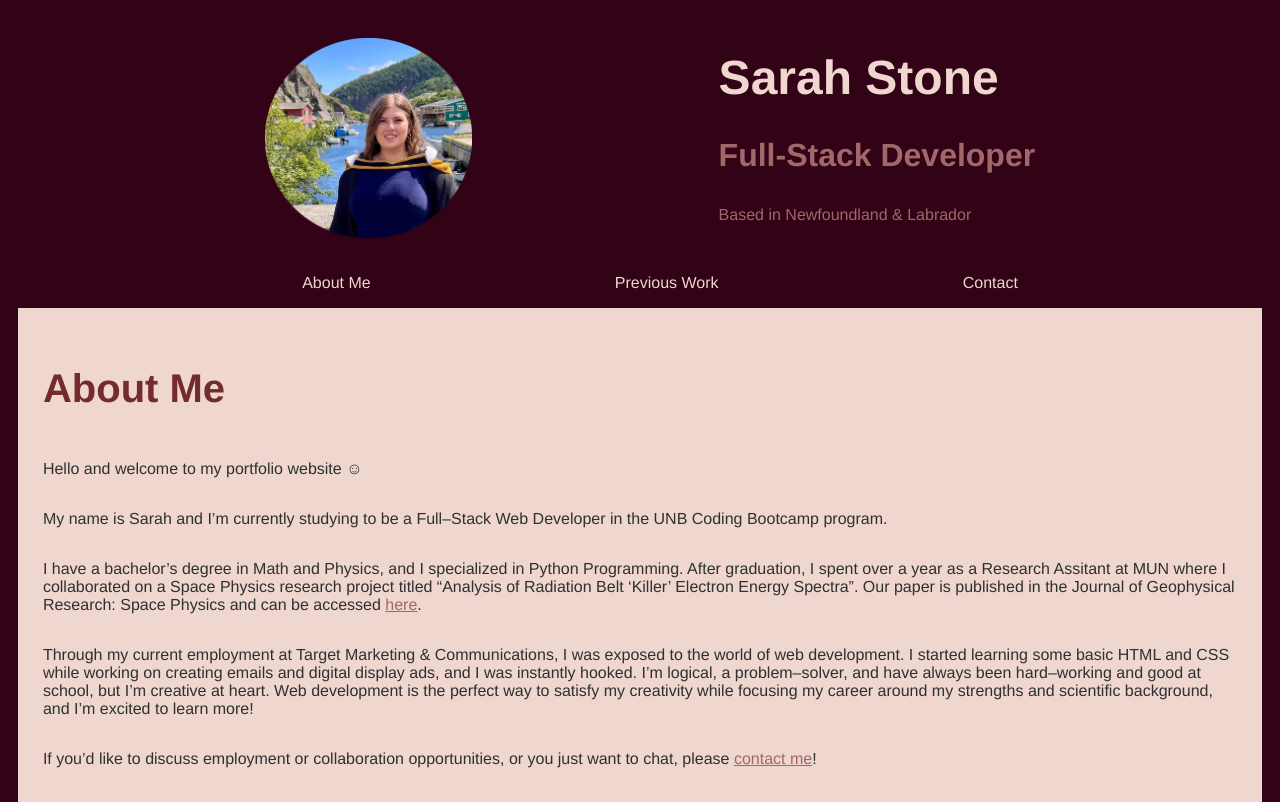
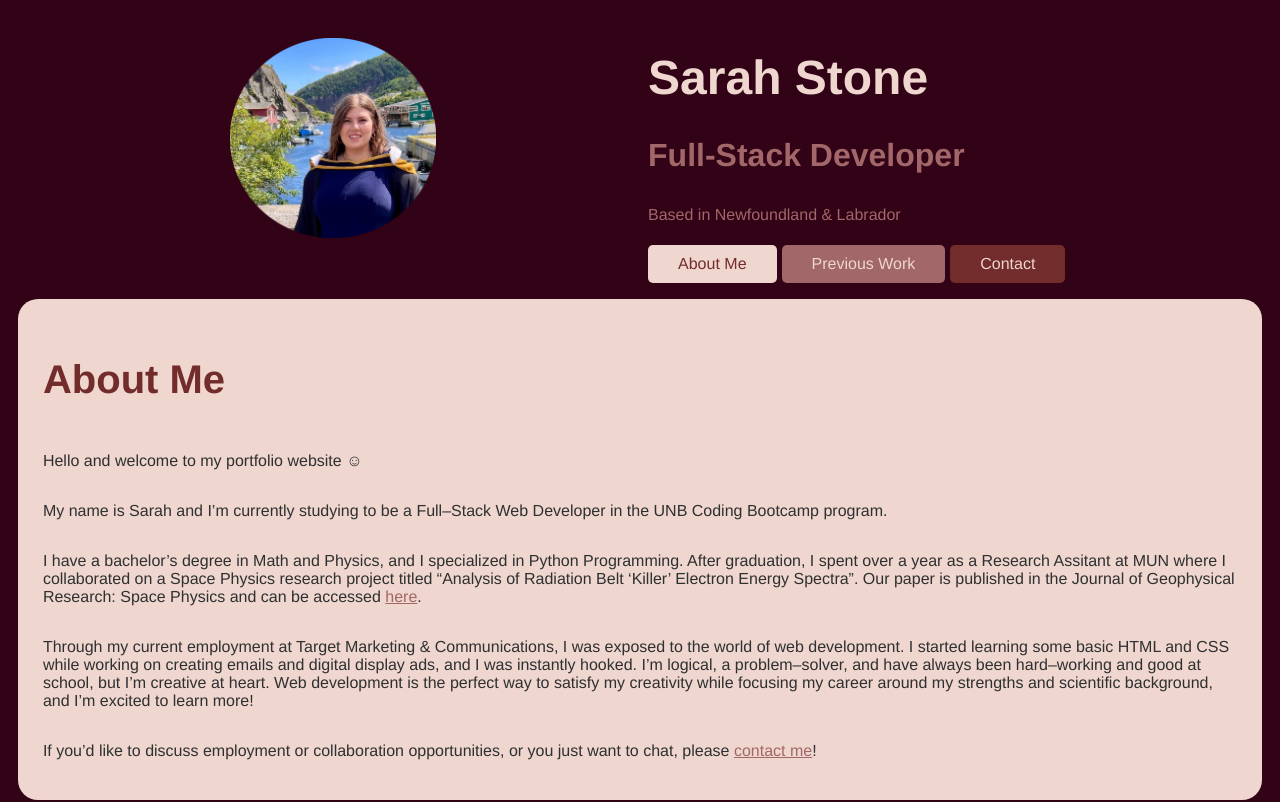
Before and after one commit to stms15/SarahStone-Portfolio, a plain HTML site: page index.html in a window 1280 px wide. Shown: the top 802 px of the page. Drawn offline with Linux system fonts and the light colour scheme.

Commit message:
Changed overall style/added CSS

```diff
--- a/assets/css/style.css
+++ b/assets/css/style.css
@@ -70,22 +70,59 @@ header img{
     padding: 20px;
 }
 
+/*----- Nav classes -----*/
+
 nav ul{
     display: flex;
     flex-direction: row;
     flex-wrap: wrap;
     justify-content: space-evenly;
     list-style-type: none;
+    padding: 0;
 }
 
-nav a{
+nav li{
+    padding: 10px;
+    padding-left: 30px;
+    padding-right: 30px;
+    margin-top: 5px;
+    border-radius: 5px;
+    margin-right: 5px;
+}
+
+#nav-about{
+    background-color: var(--accent1);
+}
+
+#nav-about a{
+    color: var(--accent3);
+    text-decoration: none;
+}
+
+#nav-work{
+    background-color: var(--accent2);
+}
+
+#nav-work a{
+    color: var(--accent1);
+    text-decoration: none;
+}
+
+#nav-contact{
+    background-color: var(--accent3);
+}
+
+#nav-contact a{
     color: var(--accent1);
     text-decoration: none;
 }
 
 /* Nav hover functions */
-nav a:hover{
-    color: var(--accent2);
+
+#nav-about a:hover,
+#nav-work a:hover,
+#nav-contact a:hover{
+    color: var(--dark);
 }
 
 /* -------------------------- */
@@ -104,6 +141,8 @@ main section {
     display: flex;
     flex-direction: column;
     flex-wrap: wrap;
+    margin-bottom: 20px;
+    border-radius: 20px;
 }
 
 .multi-column{
@@ -177,6 +216,10 @@ main section {
     color: var(--dark);
 }
 
+#work h4{
+    color: var(--accent3);
+}
+
 #work a{
     color: #320216;
     text-decoration: none;
@@ -242,6 +285,7 @@ footer {
 /* ------------------------- */
 
 
+
 /* ------------------------------------------------- */
 
 @media screen and (max-width: 992px){
--- a/index.html
+++ b/index.html
@@ -16,17 +16,26 @@
                     <h1>Sarah Stone</h1>
                     <h3>Full-Stack Developer</h3>
                     <p>Based in Newfoundland & Labrador</p>
+
+                    <nav>
+                        <ul>
+                            <li id="nav-about"><a href="#about">About Me</a></li>
+                            <li id="nav-work"><a href="#work">Previous Work</a></li>
+                            <!-- <li><a href="#personal-projects">Personal Projects</a></li> -->
+                            <li id="nav-contact"><a href="#contact">Contact</a></li>
+                        </ul>
+                    </nav>
                 </div>
             </div>
 
-            <nav>
+            <!-- <nav>
                 <ul>
                     <li><a href="#about-me">About Me</a></li>
-                    <li><a href="#previous-work">Previous Work</a></li>
+                    <li><a href="#previous-work">Previous Work</a></li> -->
                     <!-- <li><a href="#personal-projects">Personal Projects</a></li> -->
-                    <li><a href="#contact">Contact</a></li>
+                    <!-- <li><a href="#contact">Contact</a></li>
                 </ul>
-            </nav>
+            </nav> -->
         </header>
 
         <main>
```
